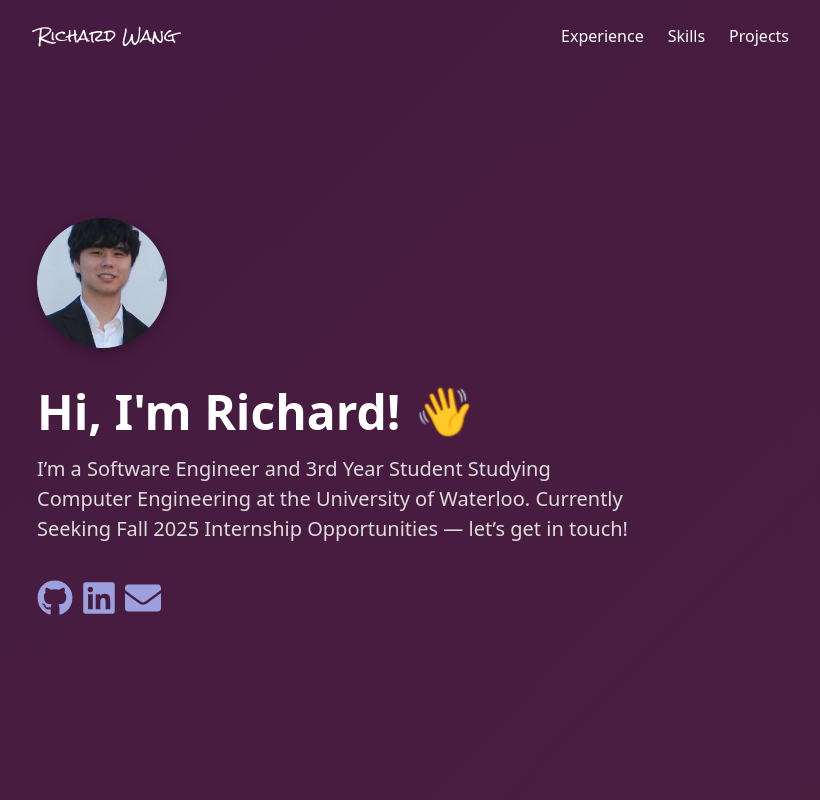
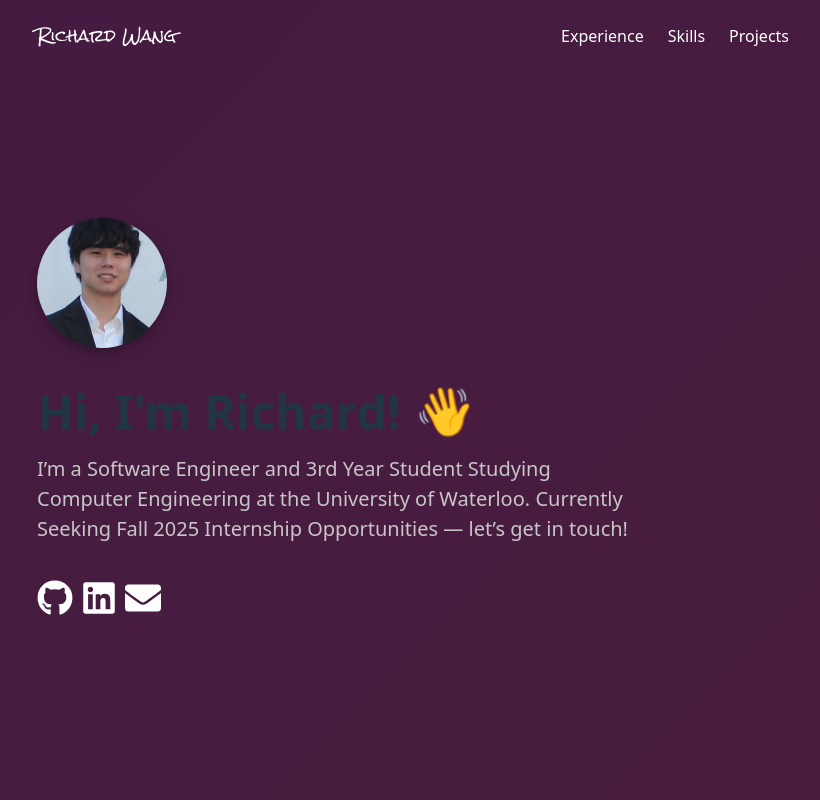
Before and after one commit to RichardWangg/Personal-Website-2, a React (Vite) app: page / in a window 1280 px wide. Shown: the top 800 px of the page, without its empty margins (227-1047 px from the left). Built offline with nearby package versions, Linux system fonts and the light colour scheme.

Commit message:
css tweaks

```diff
--- a/src/App.css
+++ b/src/App.css
@@ -63,7 +63,7 @@ html.lenis body {
   flex-direction: column;
   scroll-snap-align: start;
   box-sizing: border-box;
-  color: white;
+  color: c7c7c7;
 }
 
 .section-content {
@@ -170,20 +170,20 @@ ul li::before {
 }
 .home-subtitle {
   font-size: 1.25rem;
-  font-weight: 500; /* Adds slight thickness */
-  color: #dddddd; /* Less white */
+  font-weight: 500;
+  color: #c7c7c7;
   margin-bottom: 2rem;
   max-width: 37.5rem;
   text-align: left;
 }
 .home-icons {
   display: flex;
-  gap: 0.5rem; /* Adjust this value as needed */
+  gap: 0.5rem;
   justify-content: flex-start;
 }
 .home-icons a {
   font-size: 2.25rem;
-  color: #9ca0dd;
+  color: #ffffff;
   transition: transform 0.5s cubic-bezier(0.25, 1, 0.5, 1), color 0.5s ease;
   will-change: transform;
   transform-origin: center center;
@@ -475,8 +475,9 @@ ul li::before {
 }
 
 .footer-text {
-  font-size: 1.15rem;
-  color: #ccc;
+  font-size: 1.25rem;
+  font-weight: 500;
+  color: #c7c7c7;
   max-width: 600px;
 }
 
@@ -510,7 +511,7 @@ ul li::before {
   display: flex;
   justify-content: center;
   margin-top: 2rem;
-  margin-bottom: 2rem; /* Adds space beneath the footer */
+  margin-bottom: 2rem;
 }
 
 .footer-credit {
```
